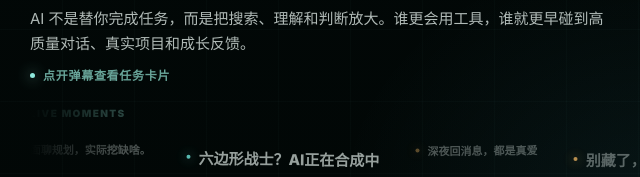
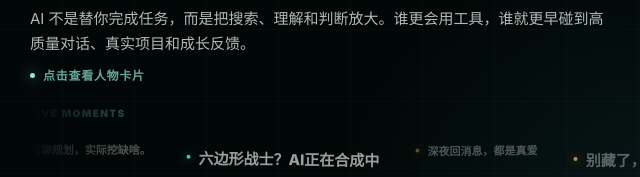
Before and after one commit to yolanda126-hub/ttc-t-plan, a plain HTML site: page index.html in a window 1280 px wide. Shown: the part 1562-1739 px from the top of the page, 10-650 px from the left. Drawn offline with Linux system fonts and the light colour scheme.

Commit message:
Update barrage hint copy

```diff
--- a/index.html
+++ b/index.html
@@ -876,7 +876,7 @@
             <div class="eyebrow" style="color:var(--cyan)">AI Native 项目现场</div>
             <h2>用好 AI 的人先收获</h2>
             <p>AI 不是替你完成任务，而是把搜索、理解和判断放大。谁更会用工具，谁就更早碰到高质量对话、真实项目和成长反馈。</p>
-            <div class="barrage-hint">点开弹幕查看任务卡片</div>
+            <div class="barrage-hint">点击查看人物卡片</div>
           </div>
           <div class="genz-barrage" id="track" aria-label="AI Native 项目真实瞬间">
             <div class="genz-lane lane-a">
```
